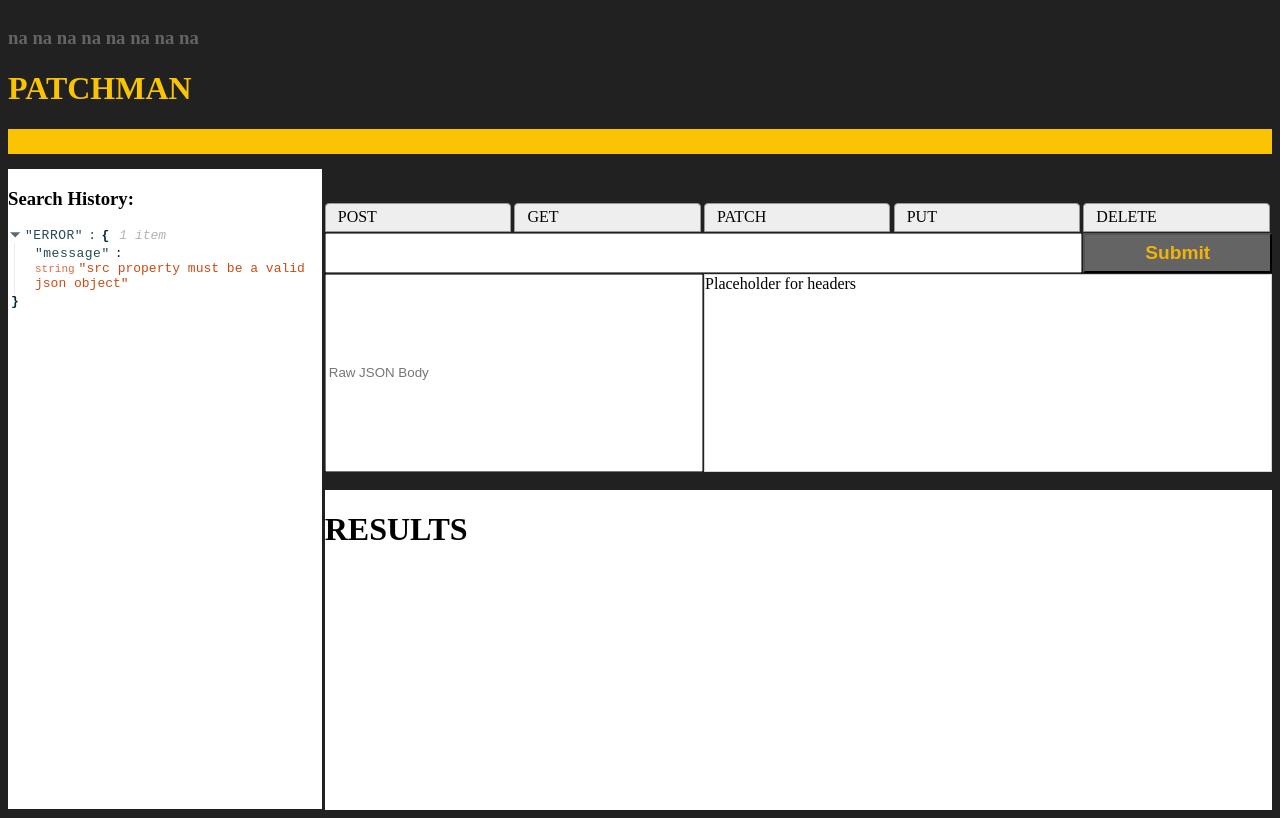
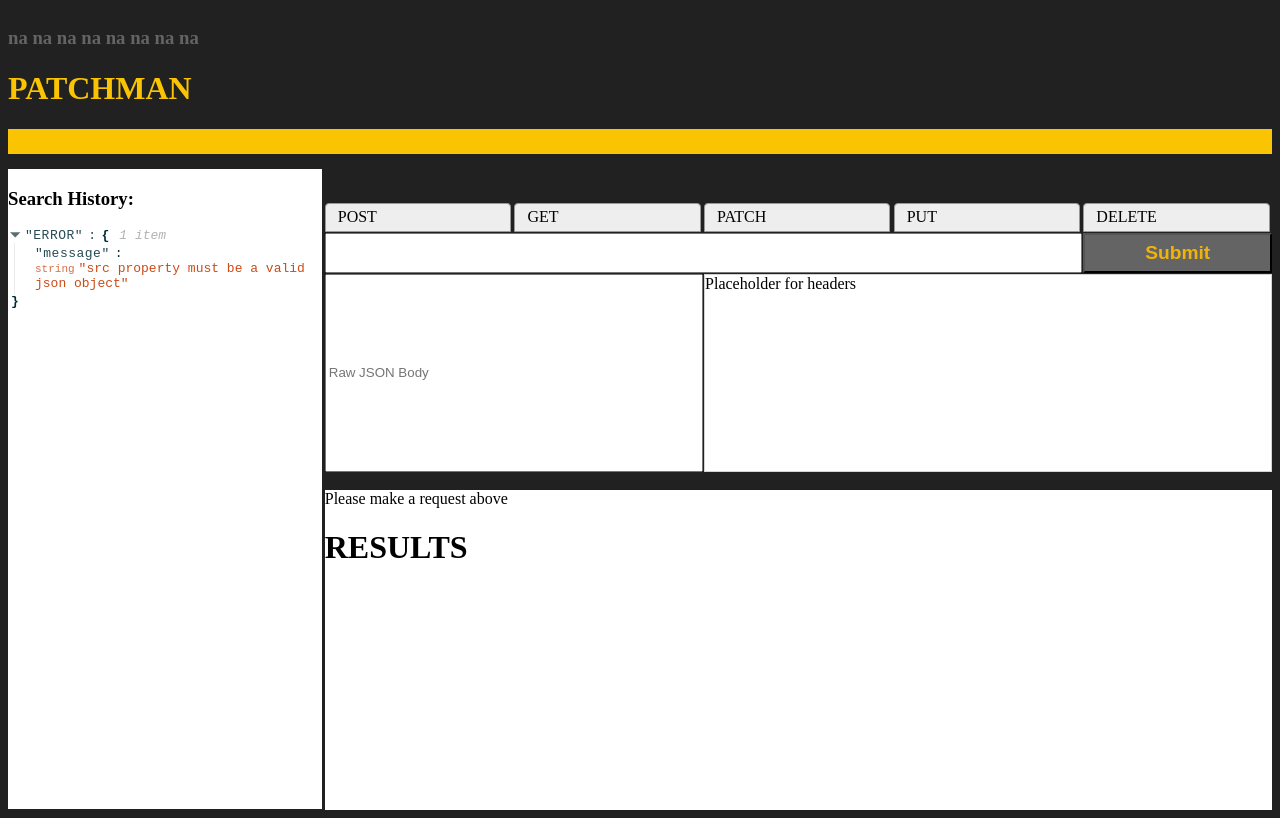
Before and after one commit to CNSpangler/postman-iii, a React app: page / in a window 1280 px wide. Built offline with nearby package versions, Linux system fonts and the light colour scheme.

Commit message:
Results panel renders results from state

```diff
--- a/src/components/Results.js
+++ b/src/components/Results.js
@@ -1,12 +1,15 @@
 import React from 'react';
 import ReactJson from 'react-json-view';
 import styles from './App/App.css';
+import { useSelector } from 'react-redux';
+import { getResults } from '../redux/selectors';
 
 const Results = () => {
+  const results = useSelector(getResults);
 
   return (
     <div className={styles.Results}>
-      {/* {results ? <ReactJson src={results} /> : <div>Please make a request above</div>} */}
+      {results ? <ReactJson src={results} /> : <div>Please make a request above</div>}
       <h1>RESULTS</h1>
     </div>
   );
```
